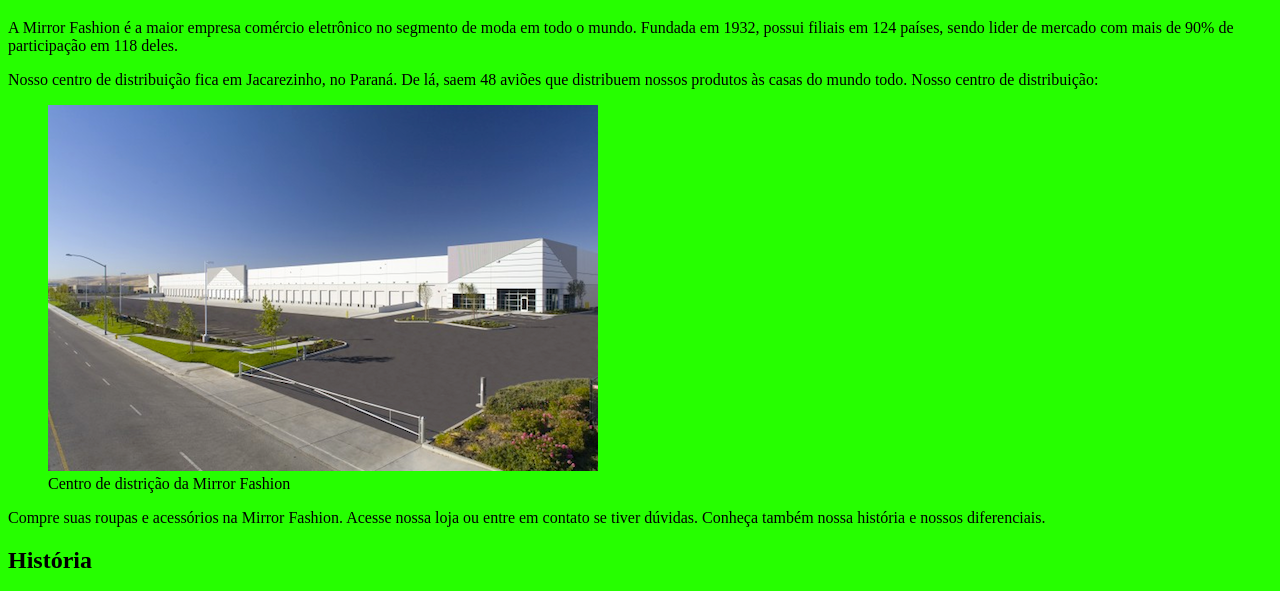
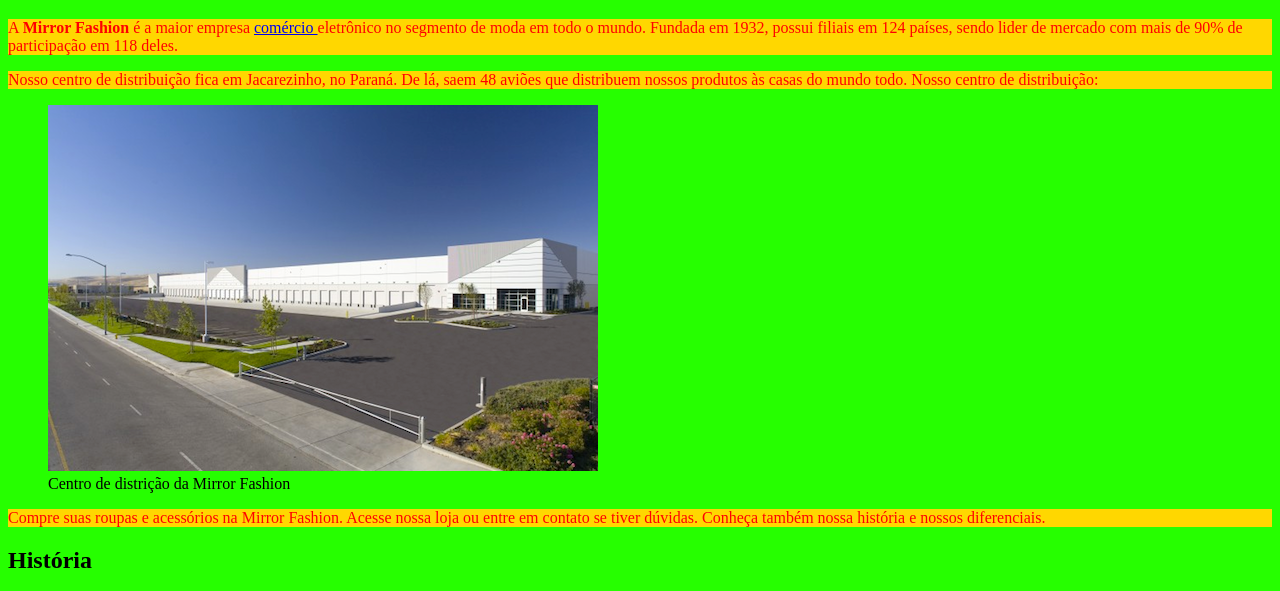
Before and after one commit to renanVictorAlvesViana/AtividadeWeb, a plain HTML site: page index.html in a window 1280 px wide. Shown: the part 166-757 px from the top of the page. Drawn offline with Linux system fonts and the light colour scheme.

Commit message:
modificação final

```diff
--- a/index.html
+++ b/index.html
@@ -10,7 +10,7 @@
 <body>
     <figure></figure><img src="logo.png" alt="Logo"></figure>
     <h1>A Mirror Fashion</h1>
-    <p>A Mirror Fashion é a maior empresa comércio eletrônico no segmento de moda em todo o mundo. Fundada em 1932, possui filiais em 124 países, sendo lider de mercado com mais de 90% de participação em 118 deles.
+    <p>A <b>Mirror Fashion</b> é a maior empresa <a href="https://www.americanas.com.br/">comércio </a> eletrônico no segmento de moda em todo o mundo. Fundada em 1932, possui filiais em 124 países, sendo lider de mercado com mais de 90% de participação em 118 deles.
     </p>
 
 
--- a/style.css
+++ b/style.css
@@ -1,3 +1,7 @@
 body{
     background-color: rgb(38, 255, 0);
 }
+p{
+    background-color: gold;
+    color: red;
+}
```
